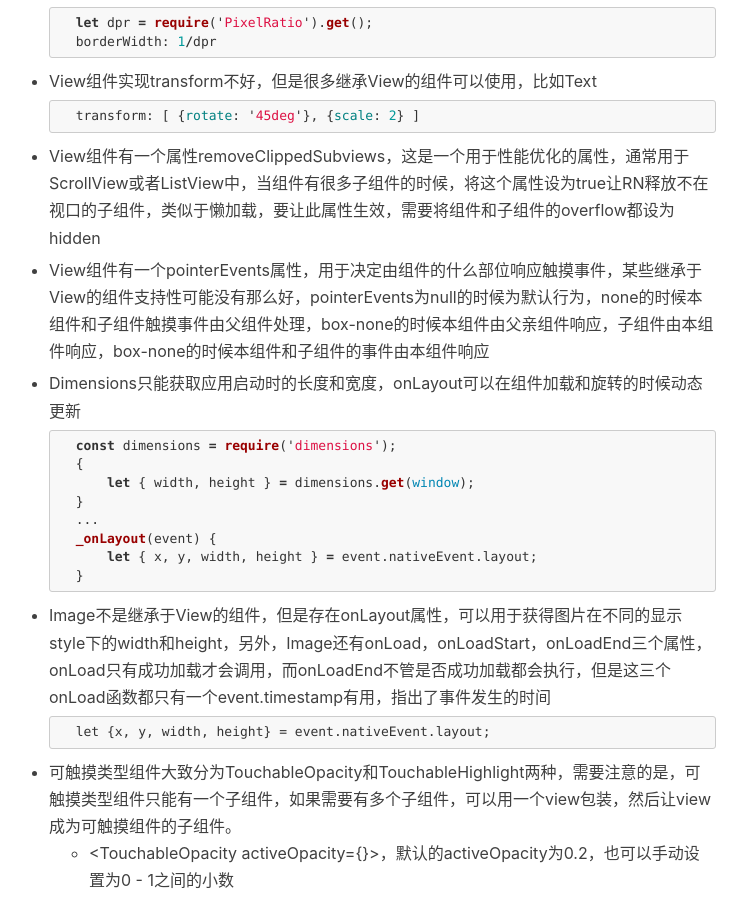
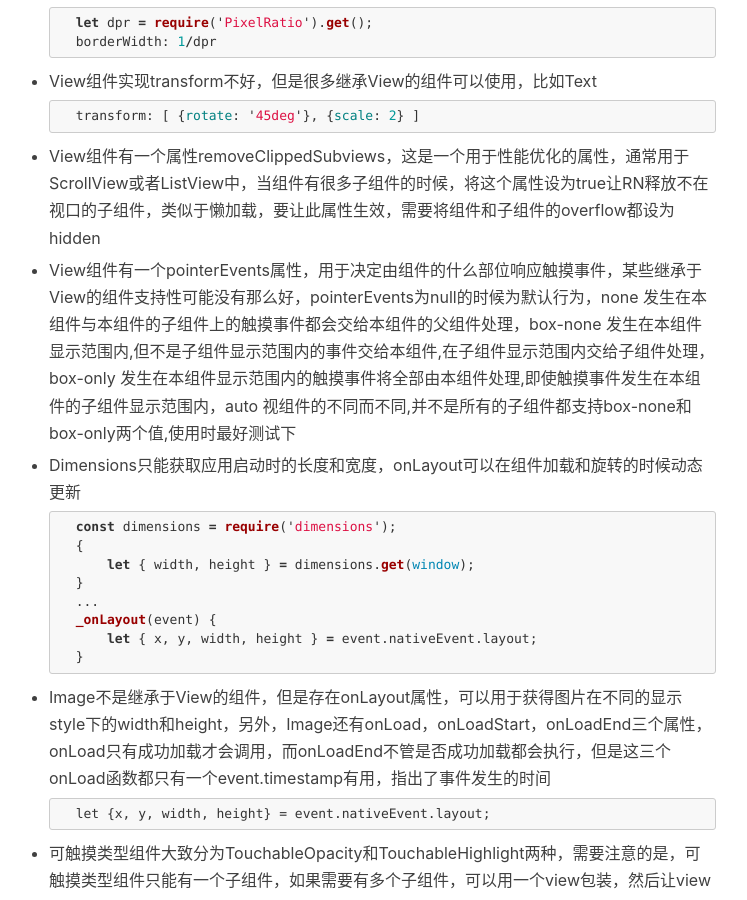
Before and after one commit to mickey0524/mickey0524.github.io, a Jekyll site: the page built from _posts/2017-12-08-RN-learning.md, in a window 1280 px wide and 900 px high, scrolled down 1035 px. Shown: the whole window, without its empty margins (256-1003 px from the left). Built offline with Jekyll 4.4.1, drawn with Linux system fonts in a browser that asks for light colours; nearby versions of some CDN libraries; comment, search, counter and statistics services are not loaded.

Commit message:
fix(rn): 修正pointerEvent的错误描述

```diff
--- a/_posts/2017-12-08-RN-learning.md
+++ b/_posts/2017-12-08-RN-learning.md
@@ -39,7 +39,7 @@ tags:
 
 * View组件有一个属性removeClippedSubviews，这是一个用于性能优化的属性，通常用于ScrollView或者ListView中，当组件有很多子组件的时候，将这个属性设为true让RN释放不在视口的子组件，类似于懒加载，要让此属性生效，需要将组件和子组件的overflow都设为hidden
 
-* View组件有一个pointerEvents属性，用于决定由组件的什么部位响应触摸事件，某些继承于View的组件支持性可能没有那么好，pointerEvents为null的时候为默认行为，none的时候本组件和子组件触摸事件由父组件处理，box-none的时候本组件由父亲组件响应，子组件由本组件响应，box-none的时候本组件和子组件的事件由本组件响应
+* View组件有一个pointerEvents属性，用于决定由组件的什么部位响应触摸事件，某些继承于View的组件支持性可能没有那么好，pointerEvents为null的时候为默认行为，none 发生在本组件与本组件的子组件上的触摸事件都会交给本组件的父组件处理，box-none 发生在本组件显示范围内,但不是子组件显示范围内的事件交给本组件,在子组件显示范围内交给子组件处理，box-only 发生在本组件显示范围内的触摸事件将全部由本组件处理,即使触摸事件发生在本组件的子组件显示范围内，auto 视组件的不同而不同,并不是所有的子组件都支持box-none和box-only两个值,使用时最好测试下
 
 * Dimensions只能获取应用启动时的长度和宽度，onLayout可以在组件加载和旋转的时候动态更新
 
```
